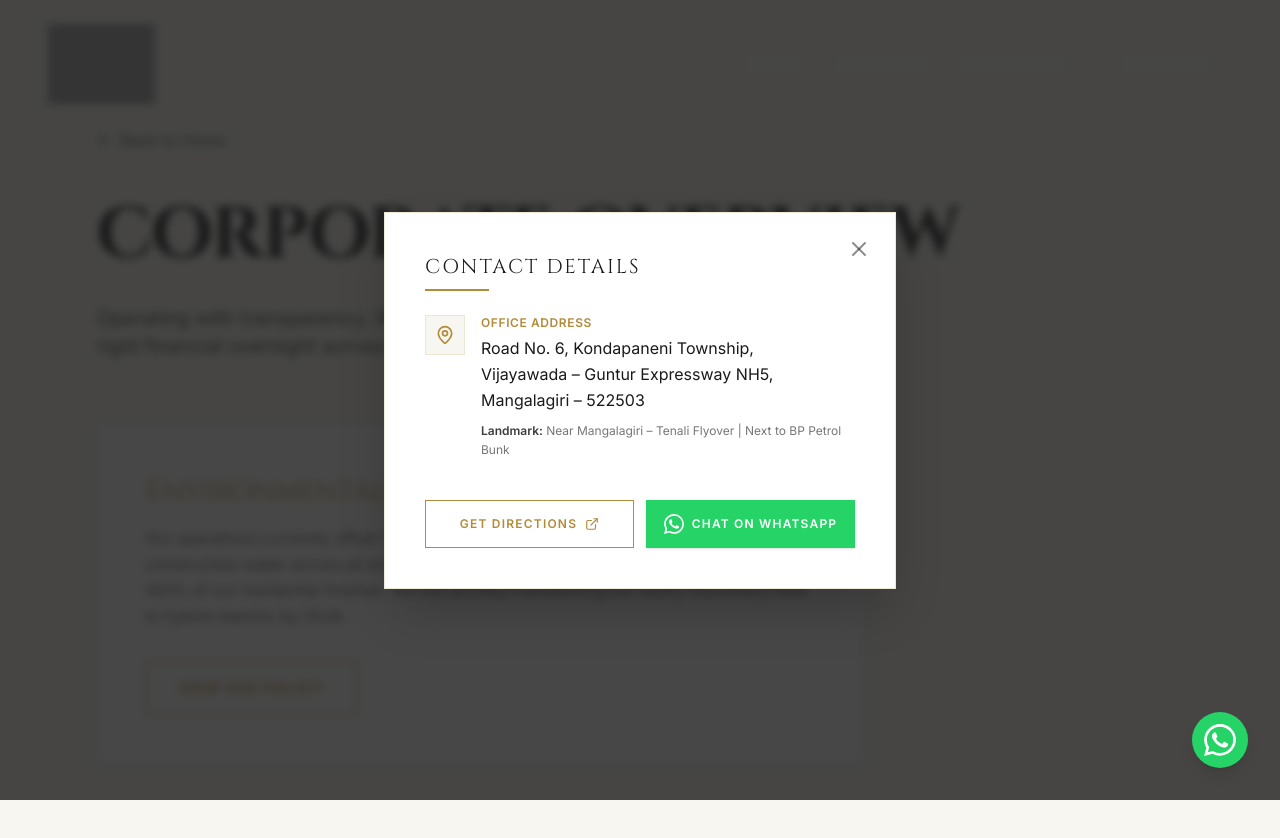
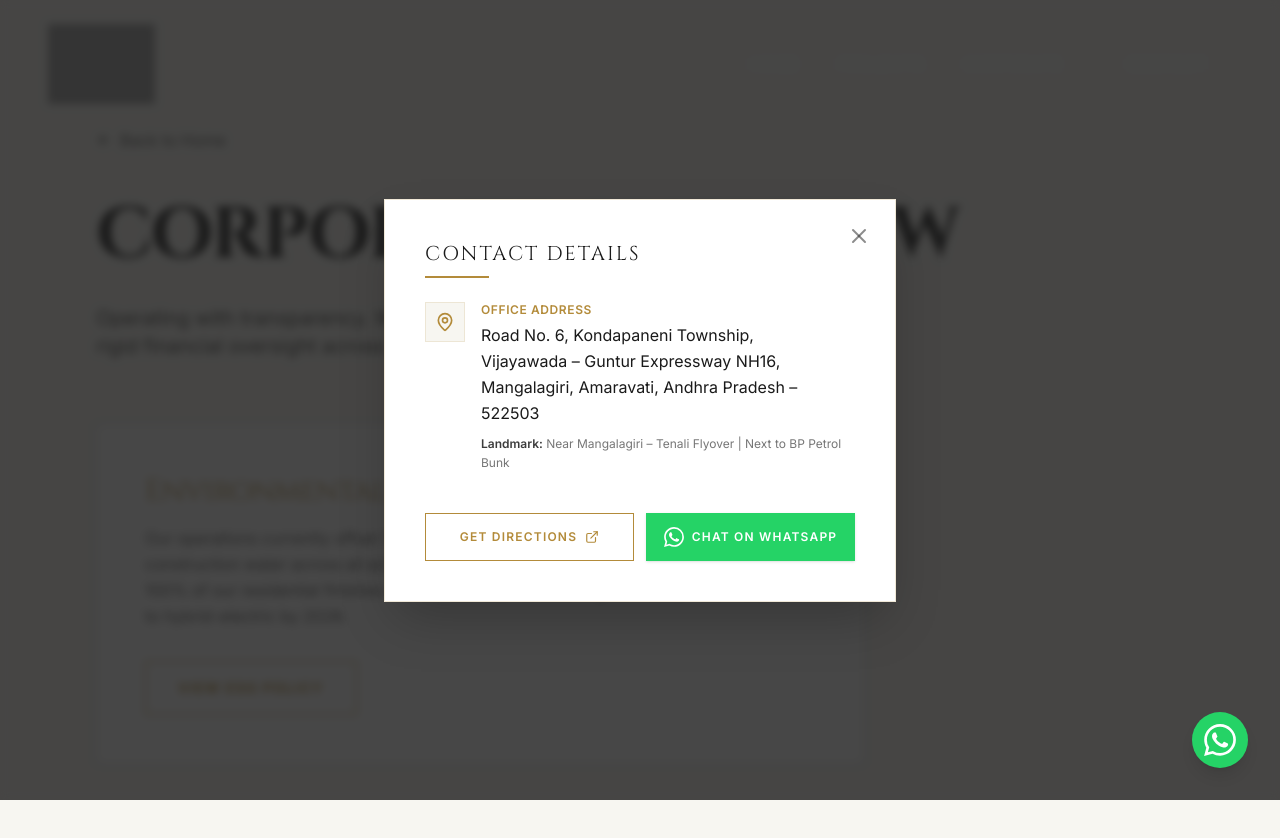
Before and after one commit to duggirala-max/RGCWEBSITE, a Next.js app: page /corporate in a window 1280 px wide. Both pictures are taken after a click on the button "CONTACT". Shown: the top 838 px of the page. Built offline with nearby package versions, Linux system fonts and the light colour scheme; grey boxes are pictures that could not be loaded.

Commit message:
Update address in contact modal to use NH16 and add Amaravati

```diff
--- a/src/components/ContactModal.tsx
+++ b/src/components/ContactModal.tsx
@@ -66,8 +66,8 @@ export function ContactModal({ isOpen, onClose }: ContactModalProps) {
                   </h3>
                   <p className="text-base text-rg-slate leading-relaxed font-sans">
                     Road No. 6, Kondapaneni Township,<br />
-                    Vijayawada – Guntur Expressway NH5,<br />
-                    Mangalagiri – 522503
+                    Vijayawada – Guntur Expressway NH16,<br />
+                    Mangalagiri, Amaravati, Andhra Pradesh – 522503
                   </p>
                   <p className="text-xs text-rg-slate/60 leading-relaxed font-sans pt-1">
                     <span className="font-semibold text-rg-slate/85">Landmark:</span> Near Mangalagiri – Tenali Flyover | Next to BP Petrol Bunk
@@ -77,7 +77,7 @@ export function ContactModal({ isOpen, onClose }: ContactModalProps) {
 
               <div className="grid grid-cols-1 gap-3 pt-4 sm:grid-cols-2">
                 <a
-                  href="https://www.google.com/maps/dir/?api=1&destination=R.G.+CONSTRUCTIONS%2C+Kondapaneni+Township%2C+Vijayawada+%E2%80%93+Guntur+Expressway+NH5%2C+Mangalagiri+%E2%80%93+522503"
+                  href="https://www.google.com/maps/dir/?api=1&destination=R.G.+CONSTRUCTIONS%2C+Kondapaneni+Township%2C+Vijayawada+%E2%80%93+Guntur+Expressway+NH16%2C+Mangalagiri%2C+Amaravati%2C+Andhra+Pradesh+%E2%80%93+522503"
                   target="_blank"
                   rel="noopener noreferrer"
                   className="flex items-center justify-center px-4 py-3.5 border border-rg-gold text-rg-gold hover:bg-rg-gold hover:text-white font-semibold text-xs uppercase tracking-widest transition-all duration-300 cursor-pointer"
```
